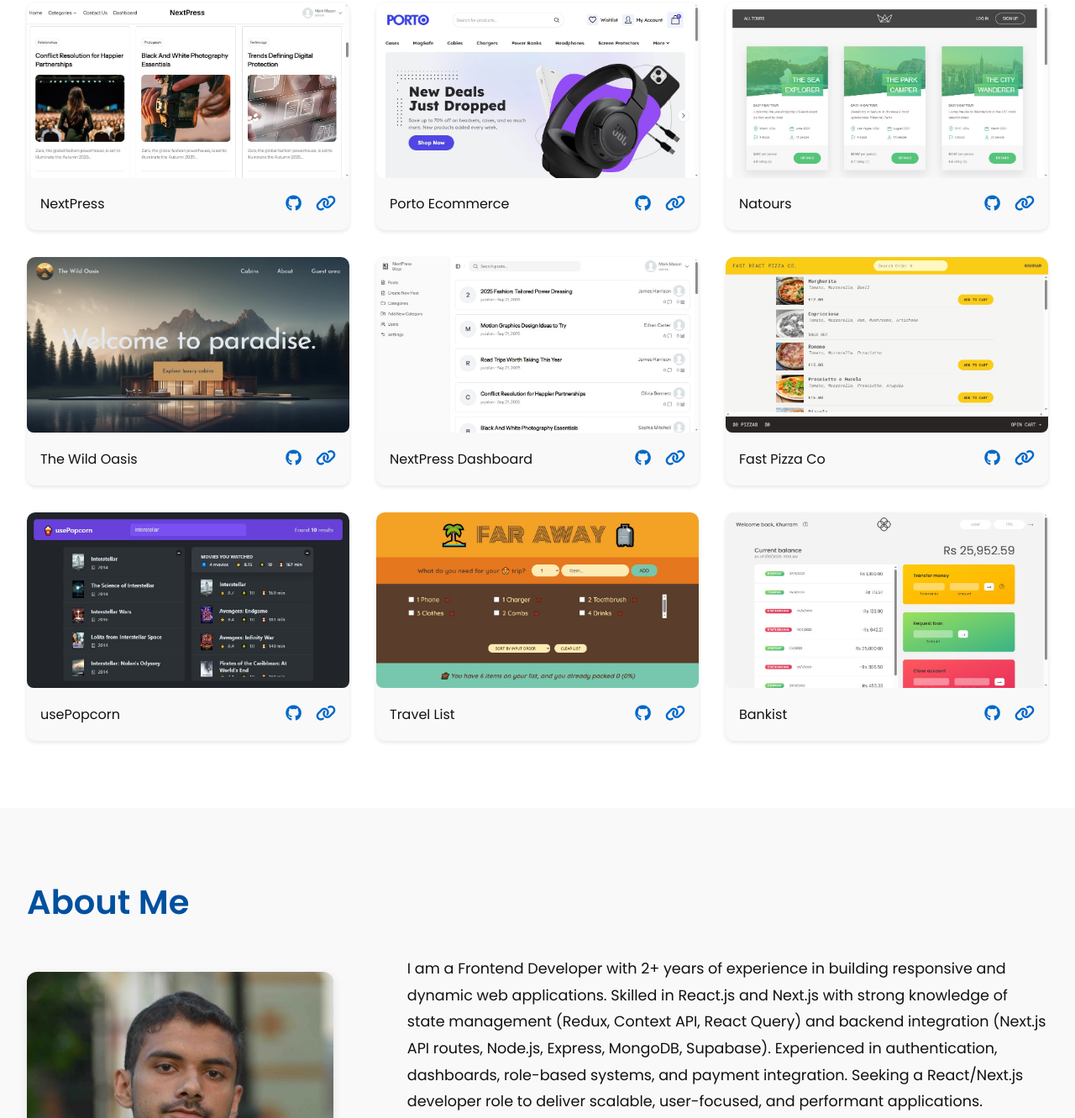
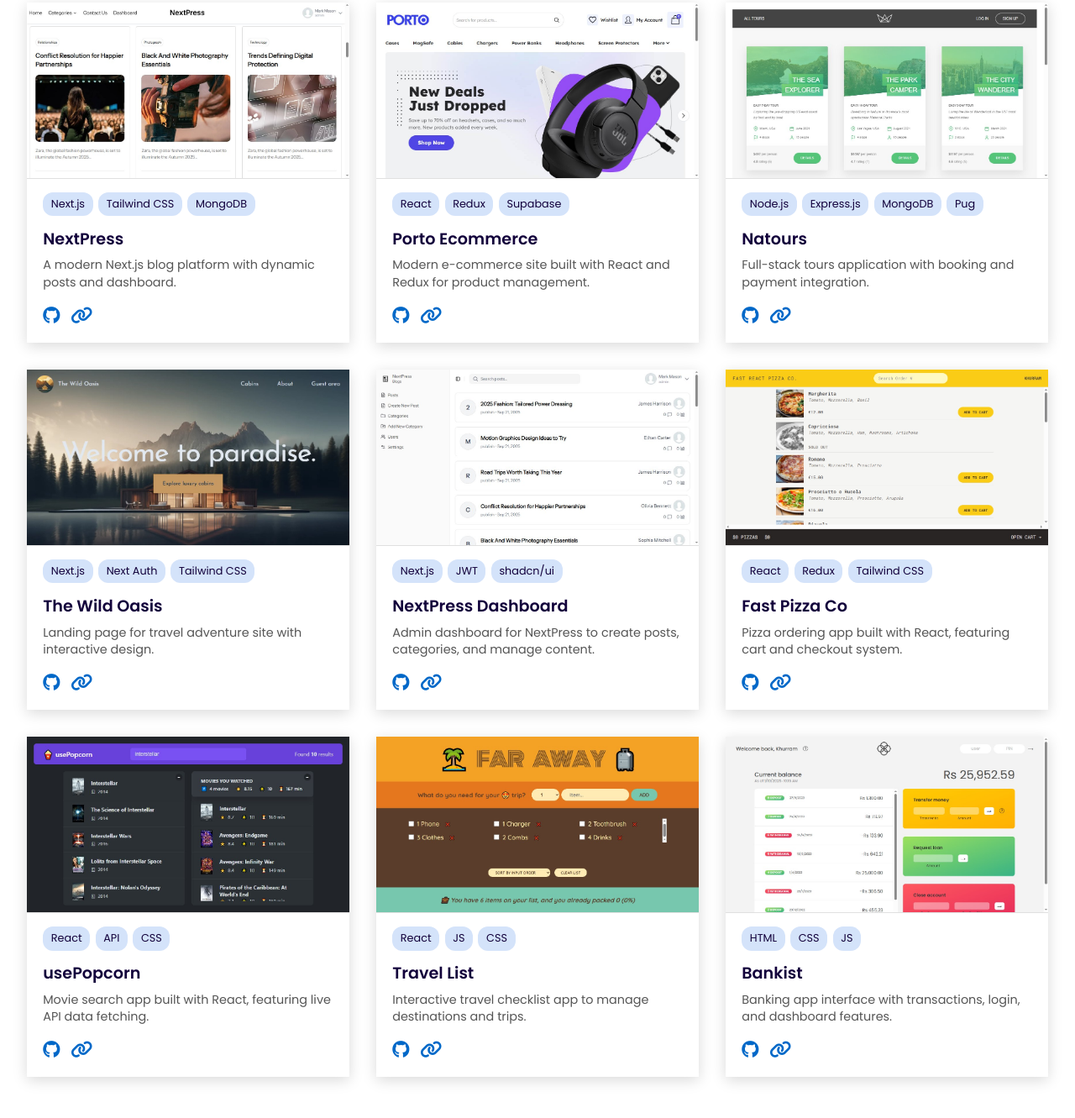
Before and after one commit to khurramdeveloper55/portfolio, a plain HTML site: page index.html in a window 1280 px wide. Shown: the part 1078-2409 px from the top of the page at 84% size. Drawn offline with Linux system fonts and the light colour scheme.

Commit message:
projects section completed

```diff
--- a/css/style.css
+++ b/css/style.css
@@ -227,38 +227,88 @@ header.sticky {
   grid-template-columns: repeat(3, 1fr);
   gap: 2rem;
 }
+
 .project-card {
-  background: #f9f9f9;
-
-  border-radius: 10px;
-  box-shadow: 0 2px 5px rgba(0, 0, 0, 0.1);
+  background: #fff;
   overflow: hidden;
+  position: relative;
+  box-shadow: rgba(0, 0, 0, 0.15) 0 4px 16px;
+  transition: transform 0.3s ease, box-shadow 0.3s ease;
 }
 
+.project-card:hover {
+  transform: translateY(-8px);
+  box-shadow: rgba(0, 104, 200, 0.2) 0 12px 28px;
+}
+
+/* IMAGE */
 .project-card img {
   width: 100%;
   height: auto;
-  border-radius: 8px;
   object-fit: cover;
   display: block;
+  transition: transform 0.4s ease;
+  border-bottom: 1px solid rgba(209, 209, 209, 0.664);
 }
 
+.project-card:hover img {
+  transform: scale(1.04);
+}
+
+/* INFO */
 .project-info {
   display: flex;
-  justify-content: space-between;
+  flex-direction: column;
+  padding: 1rem 1.2rem;
+  gap: 0.8rem;
+}
+
+.project-text span {
+  display: block;
+  font-weight: 600;
+  font-size: 1.2rem;
+  color: #12003b;
+  margin-bottom: 0.3rem;
+}
+
+.section.project .project-text p {
+  font-size: 0.9rem;
+  color: #555;
+  line-height: 1.4;
+  text-align: left;
+  margin-bottom: 0;
+}
+
+.project-tech {
+  display: flex;
+  flex-wrap: wrap;
+  gap: 0.4rem;
+}
+
+.project-tech span {
+  background-color: #d4e3fa;
+  color: #12003b;
+  padding: 0.25rem 0.6rem;
+  border-radius: 12px;
+  font-size: 0.8rem;
+}
+
+/* LINKS */
+.project-links {
+  display: flex;
+  gap: 0.8rem;
   align-items: center;
-  padding: 1rem;
 }
 
 .project-links a {
   color: #0068c8;
-  margin-left: 0.8rem;
-  font-size: 1.2rem;
-  transition: color 0.3s;
+  font-size: 1.3rem;
+  transition: transform 0.3s, color 0.3s;
 }
 
 .project-links a:hover {
-  color: #0050a0;
+  color: #004a96;
+  transform: scale(1.15);
 }
 
 /* About */
--- a/index.html
+++ b/index.html
@@ -89,9 +89,20 @@
       <div class="projects-grid">
         <!-- Project 1 -->
         <div class="project-card">
-          <img src="/img/nextpress.jpg" alt="" />
+          <img src="/img/nextpress.jpg" alt="NextPress" />
           <div class="project-info">
+            <div class="project-tech">
+              <span>Next.js</span>
+              <span>Tailwind CSS</span>
+              <span>MongoDB</span>
+            </div>
+            <div class="project-text">
               <span>NextPress</span>
+              <p>
+                A modern Next.js blog platform with dynamic posts and dashboard.
+              </p>
+            </div>
+
             <div class="project-links">
               <a
                 href="https://github.com/khurramdeveloper55/nextpress"
@@ -104,11 +115,24 @@
             </div>
           </div>
         </div>
+
         <!-- Project 2 -->
         <div class="project-card">
-          <img src="/img/porto-tech.jpg" alt="" />
+          <img src="/img/porto-tech.jpg" alt="Porto Ecommerce" />
           <div class="project-info">
+            <div class="project-tech">
+              <span>React</span>
+              <span>Redux</span>
+              <span>Supabase</span>
+            </div>
+            <div class="project-text">
               <span>Porto Ecommerce</span>
+              <p>
+                Modern e-commerce site built with React and Redux for product
+                management.
+              </p>
+            </div>
+
             <div class="project-links">
               <a
                 href="https://github.com/khurramdeveloper55/Porto"
@@ -121,11 +145,25 @@
             </div>
           </div>
         </div>
+
         <!-- Project 3 -->
         <div class="project-card">
-          <img src="/img/natours.jpg" alt="" />
+          <img src="/img/natours.jpg" alt="Natours" />
           <div class="project-info">
+            <div class="project-tech">
+              <span>Node.js</span>
+              <span>Express.js</span>
+              <span>MongoDB</span>
+              <span>Pug</span>
+            </div>
+            <div class="project-text">
               <span>Natours</span>
+              <p>
+                Full-stack tours application with booking and payment
+                integration.
+              </p>
+            </div>
+
             <div class="project-links">
               <a
                 href="https://github.com/khurramdeveloper55/natours"
@@ -138,11 +176,23 @@
             </div>
           </div>
         </div>
+
         <!-- Project 4 -->
         <div class="project-card">
-          <img src="/img/the-wild-oasis.jpg" alt="" />
+          <img src="/img/the-wild-oasis.jpg" alt="The Wild Oasis" />
           <div class="project-info">
+            <div class="project-tech">
+              <span>Next.js</span>
+              <span>Next Auth</span>
+              <span>Tailwind CSS</span>
+            </div>
+            <div class="project-text">
               <span>The Wild Oasis</span>
+              <p>
+                Landing page for travel adventure site with interactive design.
+              </p>
+            </div>
+
             <div class="project-links">
               <a
                 href="https://github.com/khurramdeveloper55/the-wild-oasis-website"
@@ -157,11 +207,24 @@
             </div>
           </div>
         </div>
+
         <!-- Project 5 -->
         <div class="project-card">
-          <img src="/img/nextpress-dashboard.jpg" alt="" />
+          <img src="/img/nextpress-dashboard.jpg" alt="NextPress Dashboard" />
           <div class="project-info">
+            <div class="project-tech">
+              <span>Next.js</span>
+              <span>JWT</span>
+              <span>shadcn/ui</span>
+            </div>
+            <div class="project-text">
               <span>NextPress Dashboard</span>
+              <p>
+                Admin dashboard for NextPress to create posts, categories, and
+                manage content.
+              </p>
+            </div>
+
             <div class="project-links">
               <a
                 href="https://github.com/khurramdeveloper55/nextpress"
@@ -174,11 +237,24 @@
             </div>
           </div>
         </div>
+
         <!-- Project 6 -->
         <div class="project-card">
-          <img src="/img/fast-pizza-co.jpg" alt="" />
+          <img src="/img/fast-pizza-co.jpg" alt="Fast Pizza Co" />
           <div class="project-info">
+            <div class="project-tech">
+              <span>React</span>
+              <span>Redux</span>
+              <span>Tailwind CSS</span>
+            </div>
+            <div class="project-text">
               <span>Fast Pizza Co</span>
+              <p>
+                Pizza ordering app built with React, featuring cart and checkout
+                system.
+              </p>
+            </div>
+
             <div class="project-links">
               <a
                 href="https://github.com/khurramdeveloper55/fast-react-pizza"
@@ -191,11 +267,24 @@
             </div>
           </div>
         </div>
+
         <!-- Project 7 -->
         <div class="project-card">
-          <img src="/img/usepopcorn.jpg" alt="" />
+          <img src="/img/usepopcorn.jpg" alt="usePopcorn" />
           <div class="project-info">
+            <div class="project-tech">
+              <span>React</span>
+              <span>API</span>
+              <span>CSS</span>
+            </div>
+            <div class="project-text">
               <span>usePopcorn</span>
+              <p>
+                Movie search app built with React, featuring live API data
+                fetching.
+              </p>
+            </div>
+
             <div class="project-links">
               <a
                 href="https://github.com/khurramdeveloper55/usepopcorn"
@@ -210,11 +299,24 @@
             </div>
           </div>
         </div>
+
         <!-- Project 8 -->
         <div class="project-card">
-          <img src="/img/travel-list.jpg" alt="" />
+          <img src="/img/travel-list.jpg" alt="Travel List" />
           <div class="project-info">
+            <div class="project-tech">
+              <span>React</span>
+              <span>JS</span>
+              <span>CSS</span>
+            </div>
+            <div class="project-text">
               <span>Travel List</span>
+              <p>
+                Interactive travel checklist app to manage destinations and
+                trips.
+              </p>
+            </div>
+
             <div class="project-links">
               <a
                 href="https://github.com/khurramdeveloper55/travel-list"
@@ -229,11 +331,23 @@
             </div>
           </div>
         </div>
+
         <!-- Project 9 -->
         <div class="project-card">
-          <img src="/img/bankist-app.jpg" alt="" />
+          <img src="/img/bankist-app.jpg" alt="Bankist" />
           <div class="project-info">
+            <div class="project-tech">
+              <span>HTML</span>
+              <span>CSS</span>
+              <span>JS</span>
+            </div>
+            <div class="project-text">
               <span>Bankist</span>
+              <p>
+                Banking app interface with transactions, login, and dashboard
+                features.
+              </p>
+            </div>
             <div class="project-links">
               <a
                 href="https://github.com/khurramdeveloper55/bankist"
```
Lines whose indentation alone changed are shown as unchanged.
